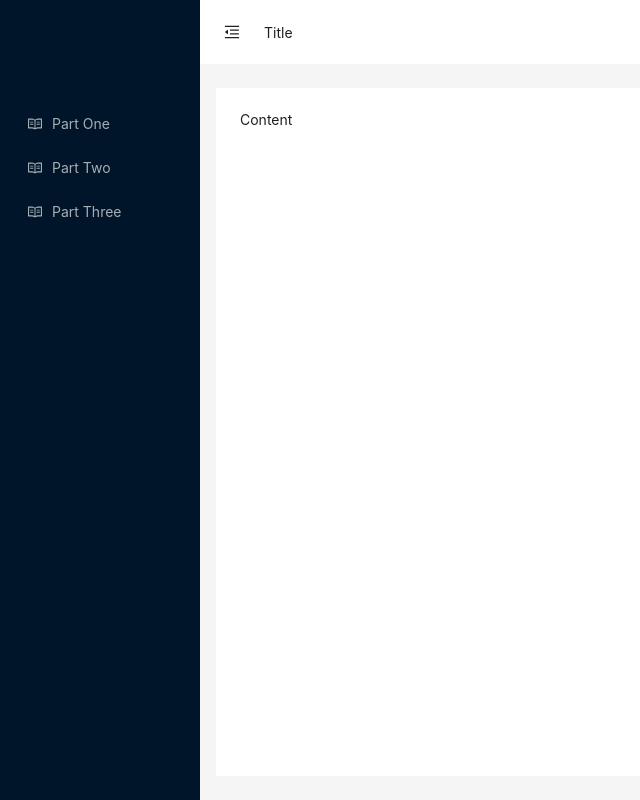
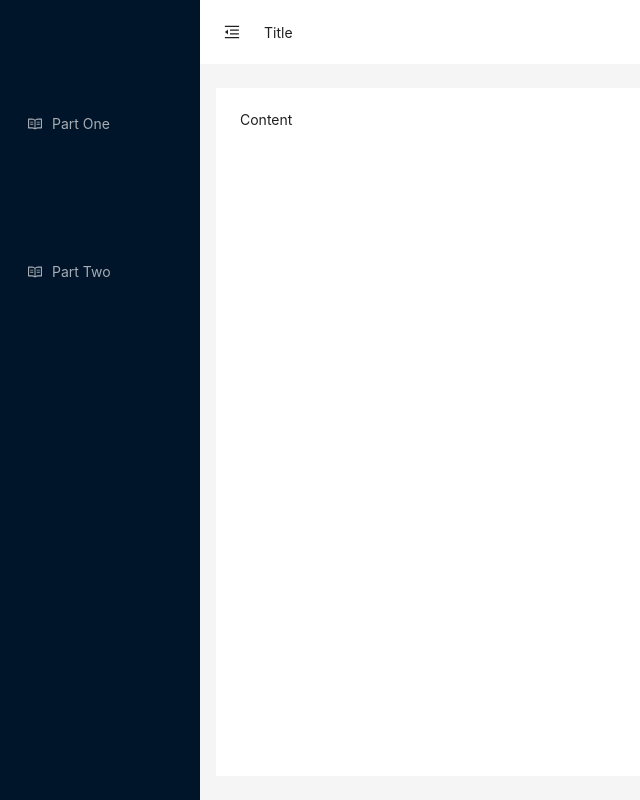
Before and after one commit to boyerst/aggregator, a React (Create React App) app: page / in a window 1280 px wide. Shown: the whole page, without its empty margins (0-640 px from the left). Built offline with nearby package versions, Linux system fonts and the light colour scheme.

Commit message:
map() through data.js to display parts

```diff
--- a/src/App.js
+++ b/src/App.js
@@ -46,7 +46,7 @@ function Root() {
     <Layout style={{ height: "100vh" }}>
       <Sider trigger={null} collapsible collapsed={collapsed}>
         <div className="demo-logo-vertical" />
-        <Menu
+{/*       <Menu
           style={{
             marginTop: "100px"
           }}
@@ -74,6 +74,33 @@ function Root() {
             },
           ]}
         />
+*/}
+
+        {data.map((part) => (
+
+          <Menu
+            key={part.name}
+            style={{
+              marginTop: "100px"
+            }}
+            theme="dark"
+            mode="inline"
+            // defaultSelectedKeys={["1"]}
+            onClick={({ key }) => {
+              navigate(`/${key}`)
+            }}
+            items={[
+              {
+                key: part.name,
+                icon: <ReadOutlined />,
+                label: part.label,
+              }
+            ]}
+          />
+        ))}
+
+
+
       </Sider>
       <Layout>
         <Header
```
